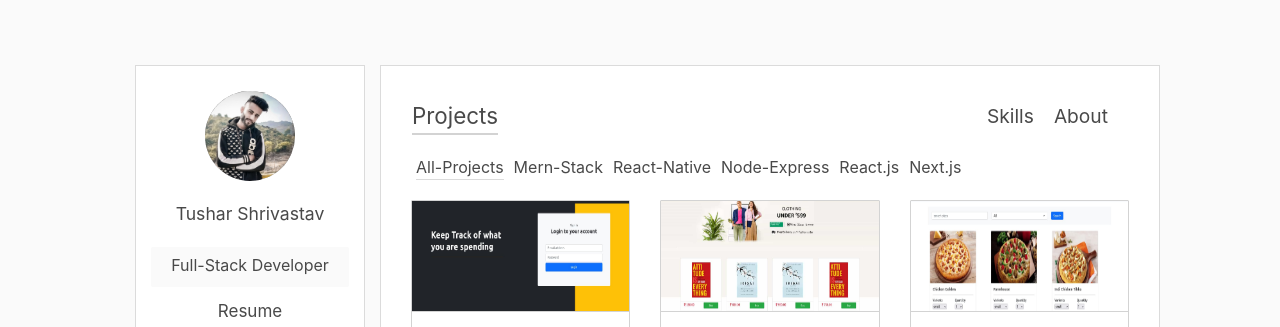
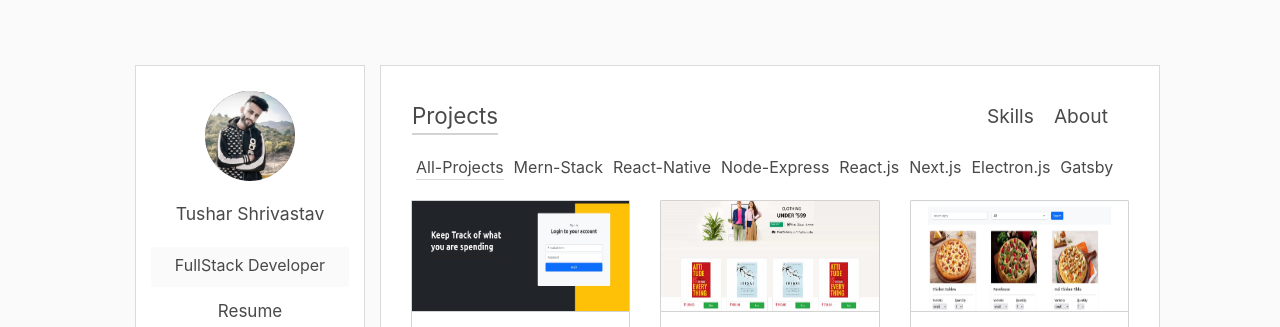
Before and after one commit to Tuhsarshrivastav/portfolio, a React (Create React App) app: page /projects in a window 1280 px wide. Shown: the top 327 px of the page. Built offline with nearby package versions, Linux system fonts and the light colour scheme.

Commit message:
added changes

```diff
--- a/src/Data/About_data.js
+++ b/src/Data/About_data.js
@@ -11,12 +11,12 @@ const Aboutskills = [
   },
   {
     title: "Fullstack Development",
-    about:
-      "I can develop fullstack web application using mern-stack",
+    about: "I can develop fullstack web application using mern-stack",
   },
   {
     title: "MobileApp Development",
-    about: "i can build android application and ios application  using react-native ",
+    about:
+      "i can build android application and ios application  using react-native ",
   },
 ];
 export { Aboutskills };
--- a/src/Data/resume_data.js
+++ b/src/Data/resume_data.js
@@ -45,8 +45,8 @@ const languages = [
     level: "65",
   },
   {
-    icon: "icons/jamstack.svg",
-    name: "Jamstack",
+    icon: "icons/vue.svg",
+    name: "Vue.js",
     level: "65",
   },
 ];
@@ -63,6 +63,11 @@ const tools = [
     level: "73",
   },
   {
+    icon: "icons/nestjs.svg",
+    name: "Nest.js",
+    level: "60",
+  },
+  {
     icon: "icons/postgresql.svg",
     name: "Postgresql",
     level: "63",
@@ -77,13 +82,7 @@ const tools = [
     name: "Mongodb",
     level: "55",
   },
-
   {
-    icon: "icons/firebase.svg",
-    name: "Firebase",
-    level: "60",
-  },
-   {
     icon: "icons/git.svg",
     name: "Git",
     level: "60",
--- a/src/components/About/About.css
+++ b/src/components/About/About.css
@@ -38,6 +38,6 @@
 }
 .skill_card__content {
   margin: 0;
-  font-size: 13px;
+  font-size: 14px;
   color: #6e7e91;
 }
--- a/src/components/Project/Projects.js
+++ b/src/components/Project/Projects.js
@@ -60,6 +60,18 @@ const Projects = () => {
         >
           Next.js
         </div>
+        <div
+          className={active === "electronjs" && "projects__navbar-active"}
+          onClick={() => handleFilterCategory("electronjs")}
+        >
+          Electron.js
+        </div>
+        <div
+          className={active === "gatsby" && "projects__navbar-active"}
+          onClick={() => handleFilterCategory("gatsby")}
+        >
+          Gatsby
+        </div>
       </div>
       <div className="row">
         {projects.map((project, index) => (
--- a/src/components/Sidebar/Sidebar.js
+++ b/src/components/Sidebar/Sidebar.js
@@ -13,7 +13,7 @@ const Sidebar = () => {
       <img src="profile.jpg" alt="Profile" className="sidebar__avatar" />
       <div className="sidebar__name">Tushar Shrivastav</div>
       <div className="sidebar__item sidebar__title">
-        <p>Full-Stack Developer</p>
+        <p>FullStack Developer</p>
       </div>
       <a href="resume.pdfz" download="resume.pdf">
         <div className="sidebar__item sidebar__resume">Resume</div>
```
Also changed, not shown: public/icons/nestjs.svg (added), public/icons/vue.svg (added).
